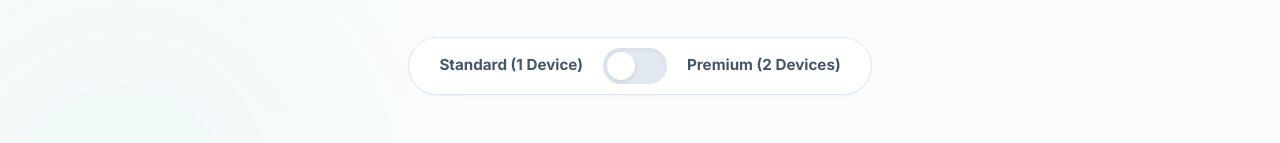
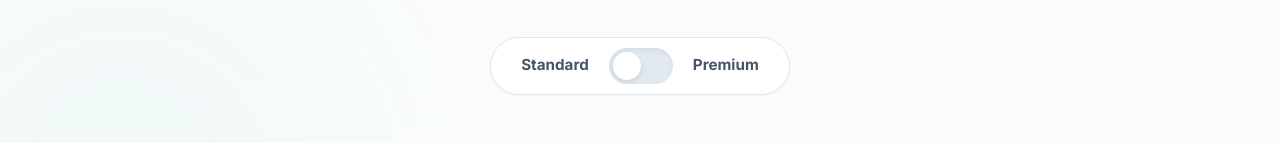
Before and after one commit to metouilli10/ultrastreamsnow, a plain HTML site: page index.html in a window 1280 px wide. Shown: the part 2834-2977 px from the top of the page. Drawn offline with Linux system fonts and the light colour scheme.

Commit message:
Remove device count labels from pricing toggle - Show only Standard and Premium

```diff
--- a/index.html
+++ b/index.html
@@ -449,12 +449,12 @@
 
                 <!-- Pricing Toggle -->
                 <div class="pricing-toggle-wrapper">
-                    <span class="toggle-label">Standard (1 Device)</span>
+                    <span class="toggle-label">Standard</span>
                     <label class="switch">
                         <input type="checkbox" id="pricing-toggle">
                         <span class="slider round"></span>
                     </label>
-                    <span class="toggle-label">Premium (2 Devices)</span>
+                    <span class="toggle-label">Premium</span>
                 </div>
             </div>
 
```
Also changed, not shown: index_SEO_OPTIMIZED.html (+2 -2 lines).
